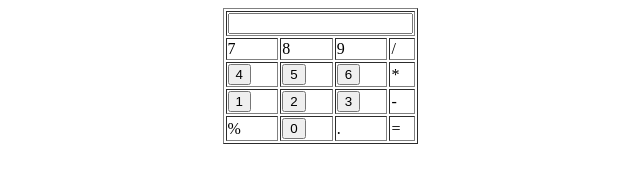
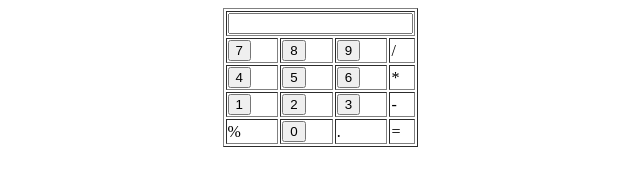
Before and after one commit to Azucena17/Calculadora, a plain HTML site: page index.html in a window 1280 px wide. Shown: the whole page, without its empty margins (320-960 px from the left). Drawn offline with Linux system fonts and the light colour scheme.

Commit message:
se agregaron mas botones

```diff
--- a/index.html
+++ b/index.html
@@ -16,9 +16,9 @@
           </tr>
 
           <tr>
-            <td>7</td>
-            <td>8</td>
-            <td>9</td>
+            <td><input type="button" value="7" onclick="pantalla.value+='7'"></td>
+            <td><input type="button" value="8" onclick="pantalla.value+='8'"></td>
+            <td><input type="button" value="9" onclick="pantalla.value+='9'"></td>
             <td>/</td>
           </tr>
 
```
